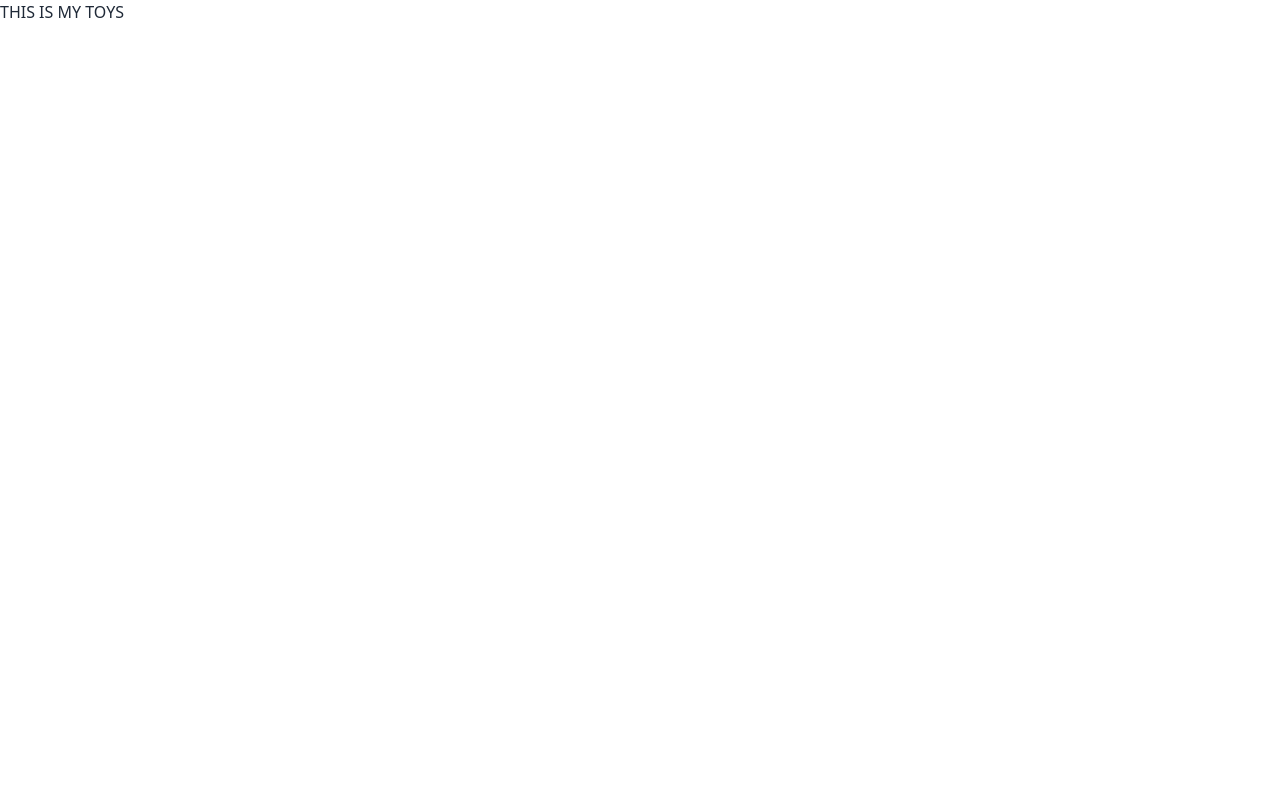
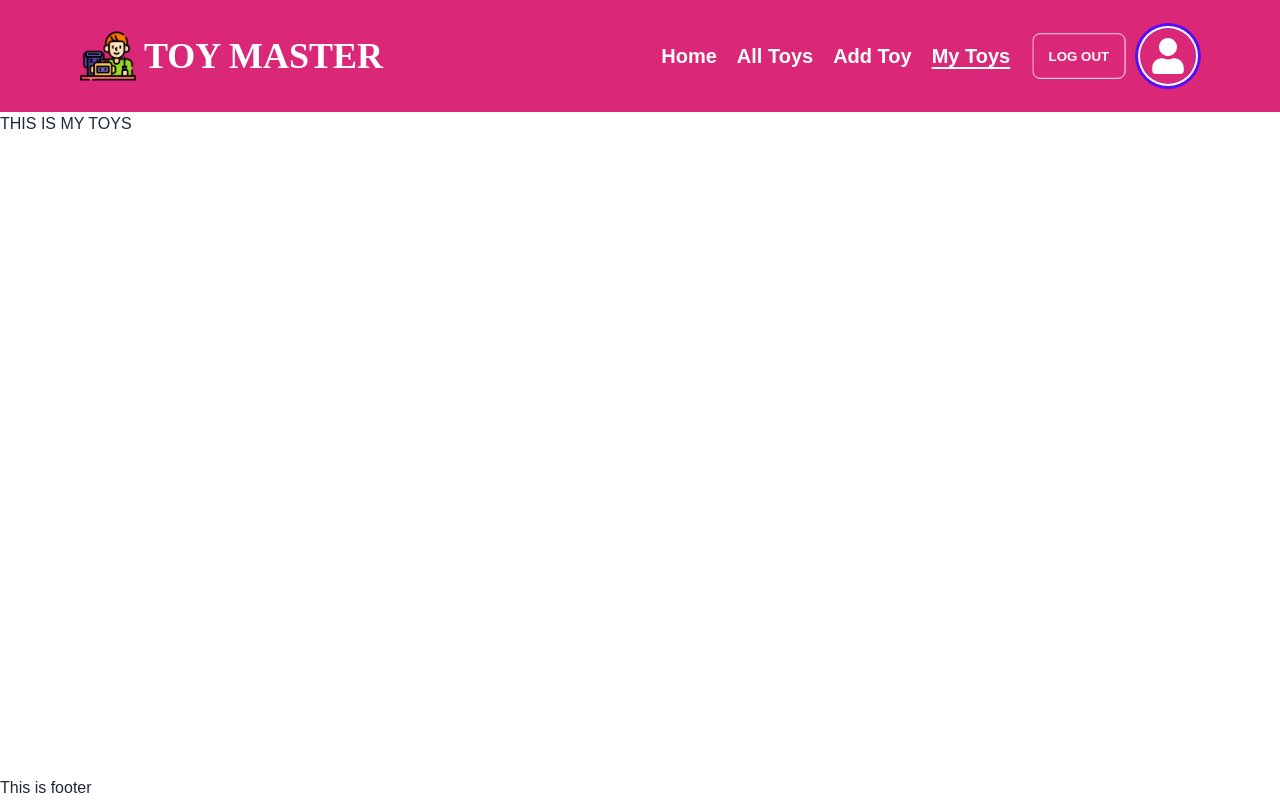
Before and after one commit to mfarhadattari/toy-master-client, a React (Vite) app: page /my-toys in a window 1280 px wide. Built offline with nearby package versions, Linux system fonts and the light colour scheme.

Commit message:
responsive conditional nab var

```diff
--- a/package.json
+++ b/package.json
@@ -16,6 +16,7 @@
     "match-sorter": "^6.3.1",
     "react": "^18.2.0",
     "react-dom": "^18.2.0",
+    "react-icons": "^4.8.0",
     "react-router-dom": "^6.11.2",
     "sort-by": "^1.2.0"
   },
--- /dev/null
+++ b/src/components/Avatar.jsx
@@ -0,0 +1,27 @@
+import { FaUser } from "react-icons/fa";
+const Avatar = () => {
+  const user = { displayName: "MOHHHHHH" };
+  return (
+    <div className="flex gap-3 justify-center items-center ">
+      <button className="btn btn-outline text-white hover:bg-pink-500 hover:border-white">
+        Log Out
+      </button>
+
+      <div className="tooltip tooltip-bottom tooltip-info" data-tip={user?.displayName}>
+        <div className="avatar">
+          <div className="w-14 h-14 rounded-full ring ring-primary ring-offset-base-100 ring-offset-2 ">
+            {user?.img ? (
+              <img src={user.img} alt="" />
+            ) : (
+              <div className="w-full h-full flex justify-center items-center">
+                <FaUser className="text-4xl"></FaUser>
+              </div>
+            )}
+          </div>
+        </div>
+      </div>
+    </div>
+  );
+};
+
+export default Avatar;
--- /dev/null
+++ b/src/components/NavigationLink.jsx
@@ -0,0 +1,16 @@
+import { NavLink } from "react-router-dom";
+
+const NavigationLink = ({ to, children }) => {
+  return (
+    <div className="font-bold text-xl">
+      <NavLink
+        to={to}
+        className={({ isActive }) => (isActive ? "underline underline-offset-4" : "")}
+      >
+        {children}
+      </NavLink>
+    </div>
+  );
+};
+
+export default NavigationLink;
--- a/src/index.css
+++ b/src/index.css
@@ -1,3 +1,9 @@
 @tailwind base;
 @tailwind components;
 @tailwind utilities;
+
+/* ------------| google font |------------------
+        # space grotesk
+        # style script
+----------------------------------------------*/
+@import url("https://fonts.googleapis.com/css2?family=Space+Grotesk:wght@300;400;500;600;700&family=Style+Script&display=swap");
--- a/src/layout/Main.jsx
+++ b/src/layout/Main.jsx
@@ -1,9 +1,15 @@
 import { Outlet } from "react-router-dom";
+import NavigationBar from "./../pages/Shared/NavigationBar/NavigationBar";
+import Footer from "./../pages/Shared/Footer/Footer";
 
 const Main = () => {
   return (
-    <div>
-      <Outlet></Outlet>
+    <div className="min-h-screen w-full flex flex-col justify-between font-space-grotesk">
+      <div>
+        <NavigationBar></NavigationBar>
+        <Outlet></Outlet>
+      </div>
+      <Footer></Footer>
     </div>
   );
 };
--- a/src/pages/Shared/Footer/Footer.jsx
+++ b/src/pages/Shared/Footer/Footer.jsx
@@ -1,5 +1,9 @@
 const Footer = () => {
-  return <div></div>;
+  return (
+    <div>
+      <h1>This is footer</h1>
+    </div>
+  );
 };
 
 export default Footer;
--- a/src/pages/Shared/NavigationBar/NavigationBar.jsx
+++ b/src/pages/Shared/NavigationBar/NavigationBar.jsx
@@ -1,8 +1,67 @@
+import { Link } from "react-router-dom";
+import NavigationLink from "../../../components/NavigationLink";
+import icon from "/icon.png";
+import Avatar from "../../../components/Avatar";
+
 const NavigationBar = () => {
+  const user = true;
+  const navList = (
+    <>
+      <NavigationLink to="/">Home</NavigationLink>
+      <NavigationLink to="/all-toys">All Toys</NavigationLink>
+
+      {user ? (
+        <>
+          <NavigationLink to="/add-toy">Add Toy</NavigationLink>
+          <NavigationLink to="/my-toys">My Toys</NavigationLink>
+          <Avatar></Avatar>
+        </>
+      ) : (
+        <NavigationLink to="/login">Login</NavigationLink>
+      )}
+    </>
+  );
   return (
-    <div>
-      <h2>THIS IS NAVIGATION BAR</h2>
-    </div>
+    <nav className="navbar justify-between w-full m-0 p-7 md:px-20  bg-pink-600 text-white sticky top-0">
+      <div className="navbar-start w-fit">
+        <div className="dropdown ">
+          <label tabIndex={0} className="btn btn-ghost lg:hidden mr-5">
+            <svg
+              xmlns="http://www.w3.org/2000/svg"
+              className="h-6 w-6"
+              fill="none"
+              viewBox="0 0 24 24"
+              stroke="currentColor"
+            >
+              <path
+                strokeLinecap="round"
+                strokeLinejoin="round"
+                strokeWidth="2"
+                d="M4 6h16M4 12h8m-8 6h16"
+              />
+            </svg>
+          </label>
+          <ul
+            tabIndex={0}
+            className="menu menu-compact dropdown-content mt-3 p-5 font-medium shadow bg-pink-600 rounded-box w-52 space-y-3"
+          >
+            {navList}
+          </ul>
+        </div>
+        <Link className="flex items-center gap-2 font-style-script text-2xl lg:text-4xl  font-bold ">
+          <img src={icon} className="w-8 lg:w-14" alt="TOY MASTER" />{" "}
+          <span>TOY MASTER</span>
+        </Link>
+      </div>
+
+      <div className="navbar-end w-fit">
+        <div className="hidden lg:flex">
+          <div className="menu menu-horizontal px-1 gap-5 items-center">
+            {navList}
+          </div>
+        </div>
+      </div>
+    </nav>
   );
 };
 
--- a/src/routers/routers.jsx
+++ b/src/routers/routers.jsx
@@ -28,7 +28,7 @@ const routers = createBrowserRouter([
         element: <AllToys></AllToys>,
       },
       {
-        path: "/add-toys",
+        path: "/add-toy",
         element: <AddToy></AddToy>,
       },
       {
--- a/tailwind.config.js
+++ b/tailwind.config.js
@@ -2,6 +2,10 @@
 export default {
   content: ["./index.html", "./src/**/*.{js,ts,jsx,tsx}"],
   theme: {
+    fontFamily: {
+      "space-grotesk": ["Space Grotesk", "sans-serif"],
+      "style-script": ["Style Script", "cursive"],
+    },
     extend: {},
   },
   plugins: [require("daisyui")],
```
Also changed, not shown: .eslintrc.cjs, 1 other file (tests, documents, lock files or other folders).
